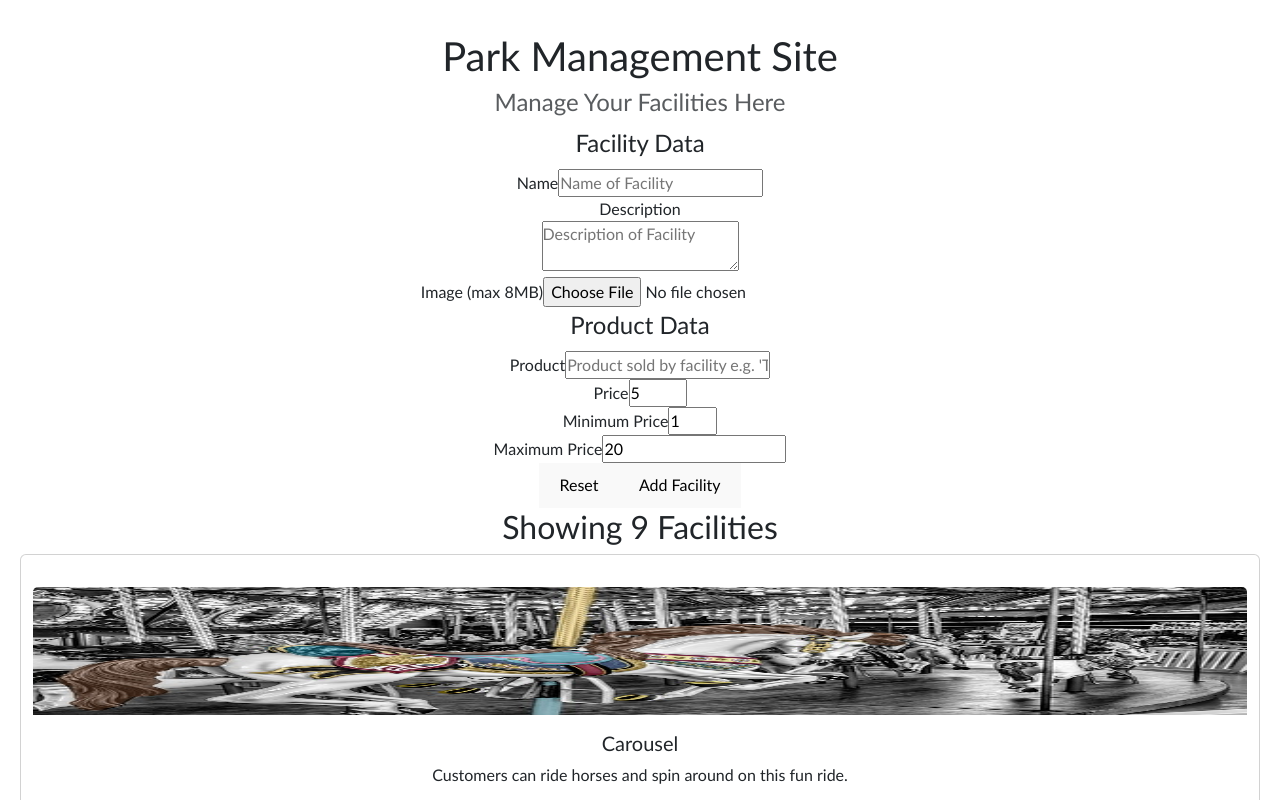
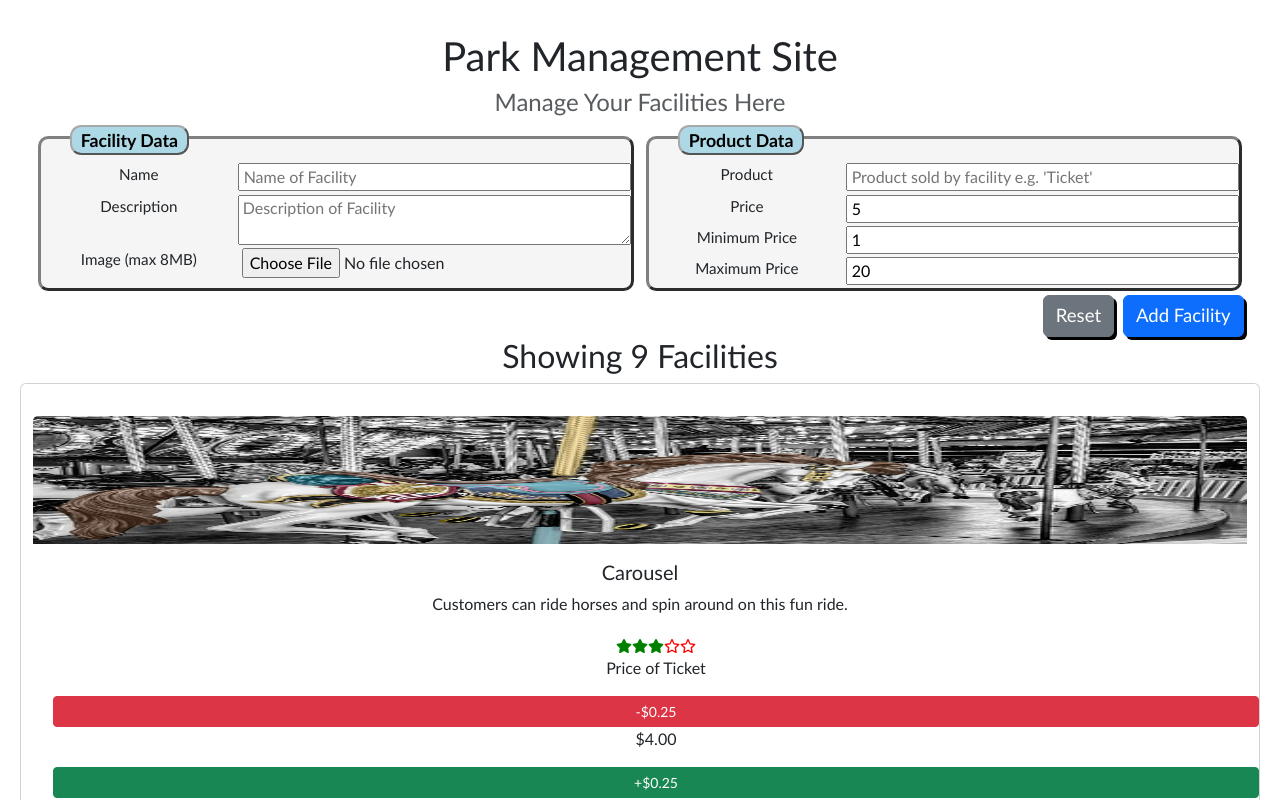
Before and after one commit to JazzAnt/park-manager, a React (Vite) app: page / in a window 1280 px wide. Shown: the top 800 px of the page. Built offline with nearby package versions, Linux system fonts and the light colour scheme.

Commit message:
add styling to add facility form

```diff
--- a/src/App.jsx
+++ b/src/App.jsx
@@ -3,6 +3,7 @@ import { v4 } from "uuid";
 
 import "./App.css";
 import "./assets/styles/reset.css";
+import "./assets/styles/facilityForm.css"
 
 import data from "./assets/services/data.json";
 
--- /dev/null
+++ b/src/assets/styles/facilityForm.css
@@ -0,0 +1,82 @@
+form.facilityForm {
+  display: flex;
+  flex-flow: row wrap;
+  margin-top: 1.2em;
+}
+
+form.facilityForm > fieldset {
+  flex: 1 1 80vw;
+  margin: 0.4em 0;
+  border-radius: 0.64em;
+  background-color: whitesmoke;
+  border: 0.24em grey outset;
+}
+
+form.facilityForm > fieldset > legend {
+  background-color: lightblue;
+  color: black;
+  font-size: 1.11em;
+  font-weight: bold;
+  border-radius: 0.64em;
+  border: 0.16em darkgray outset;
+  width: fit-content;
+  margin-left: 1.6em;
+  padding: 0 0.5em;
+  margin-top: -0.8em;
+}
+
+form.facilityForm > fieldset > div.form-row {
+  display: flex;
+  flex-flow: row wrap;
+  margin-bottom: 0.2em;
+}
+
+form.facilityForm > fieldset > div.form-row > label {
+  flex: 1 1 8vw;
+  padding-right: 0.1em;
+  font-size: 0.95em;
+}
+
+form.facilityForm > fieldset > div.form-row > input,
+textarea {
+  flex: 2 4 16vw;
+  padding-left: 0.24em;
+}
+
+form.facilityForm > fieldset > div.form-row > textarea {
+  resize: vertical;
+}
+
+form.facilityForm > div.buttons {
+  margin-top: 0.25em;
+  text-align: end;
+  width: 100%;
+}
+
+form.facilityForm > div.buttons > button {
+  font-size: 1.16em;
+  margin: 0 0.24em;
+  box-shadow: 0.16em 0.16em black;
+}
+
+/**===================================================
+   MOBILE VIEW : 0px to 600px
+   ===================================================*/
+@media only screen and (max-width: 600px) {
+}
+
+/**===================================================
+   TABLET POTRAIT VIEW : 601px and greater
+   ===================================================*/
+@media only screen and (min-width: 601px) {
+}
+
+/**===================================================
+   TABLET LANDSCAPE & DESKTOP VIEW : 901px and greater
+   ===================================================*/
+@media only screen and (min-width: 901px) {
+  form.facilityForm > fieldset {
+    flex: 1 1 40vw;
+    margin: 0 0.4em;
+  }
+}
--- a/src/components/AddFacilityForm.jsx
+++ b/src/components/AddFacilityForm.jsx
@@ -80,8 +80,6 @@ const AddFacilityForm = ({ addNewFacility = (f) => f }) => {
         </div>
         <div className="form-row">
           <label>Description</label>
-        </div>
-        <div className="form-row">
           <textarea
             value={description}
             placeholder="Description of Facility"
@@ -147,16 +145,17 @@ const AddFacilityForm = ({ addNewFacility = (f) => f }) => {
           />
         </div>
       </fieldset>
-      <div className="formButtons">
+      <div className="buttons">
         <button
           type="button"
+          className="btn btn-secondary"
           onClick={() => {
             if (confirm("Reset inputted values to default?")) reset();
           }}
         >
           Reset
         </button>
-        <button type="button" onClick={submit}>
+        <button type="button" className="btn btn-primary" onClick={submit}>
           Add Facility
         </button>
       </div>
```
